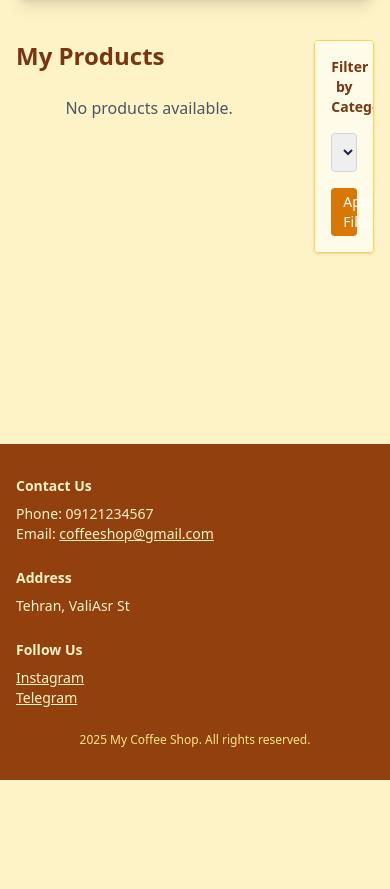
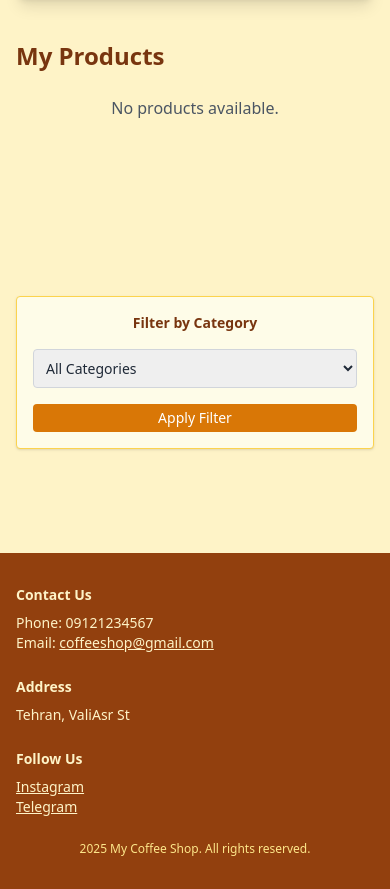
Before and after one commit to firooz-hosseini/CoffeeShop, a Django app: page / in a window 390 px wide. Shown: the part 226-1115 px from the top of the page. Before the commit the page ends 1006 px from the top, so only its background shows below. Run offline with Django 5.2, Linux system fonts and the light colour scheme; data that the repository does not hold is empty; parts of the project's set-up code (start-up, migrations or seed data) failed here and were passed over; some libraries are stand-ins or nearby versions.

Commit message:
fix home.html template for mobile view

```diff
--- a/templates/home.html
+++ b/templates/home.html
@@ -33,8 +33,10 @@
     </div>
 
 
-    <div class="flex gap-8 min-h-[300px]">
+    <!-- 📌 تغییر اصلی اینجاست -->
+    <div class="flex gap-8 min-h-[300px] flex-col lg:flex-row">
 
+        <!-- بخش محصولات -->
         <div class="w-full lg:w-5/6" style="min-height: 200px;">
             <h2 class="text-2xl font-bold text-amber-900 mb-6">My Products</h2>
             <div class="grid grid-cols-1 sm:grid-cols-2 lg:grid-cols-3 gap-6 h-full overflow-auto">
@@ -63,7 +65,8 @@
         </div>
 
 
-        <div class="w-1/6  top-8 h-fit">
+        <!-- بخش فیلتر -->
+        <div class="w-full lg:w-1/6 mt-6 lg:mt-0">
             <form method="get" class="bg-yellow-50 border border-amber-300 rounded p-4 shadow max-h-[300px] overflow-y-auto">
                 <h3 class="font-semibold text-amber-900 mb-4 text-center text-sm">Filter by Category</h3>
                 <select name="category" class="w-full mb-4 border border-gray-300 rounded p-2 text-sm">
```
